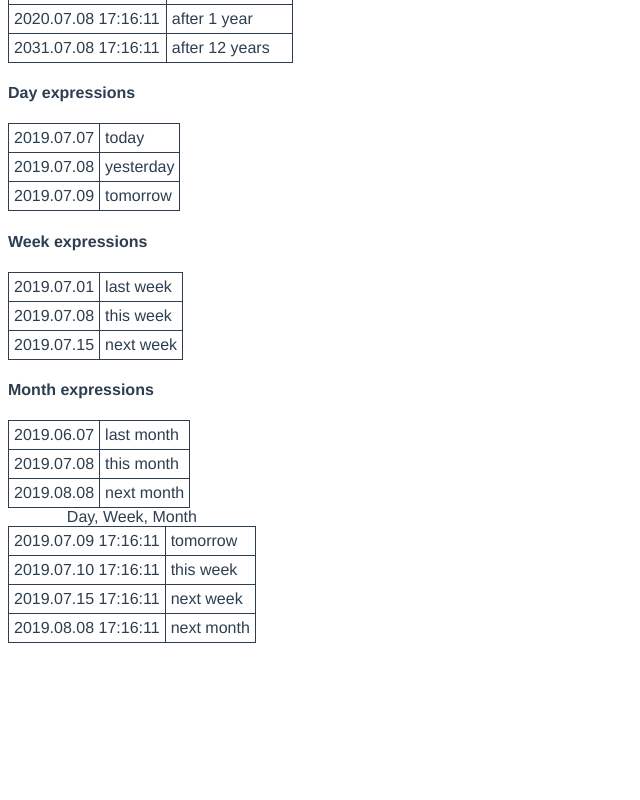
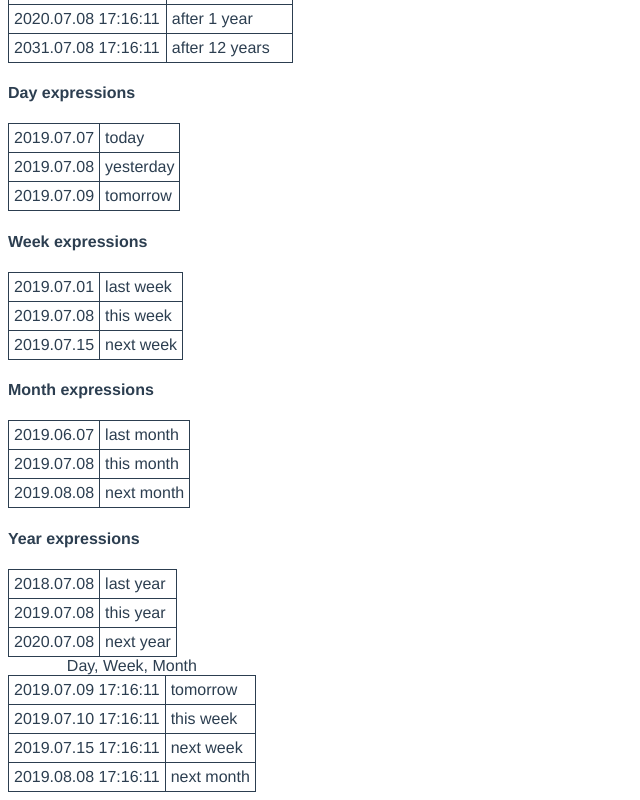
Before and after one commit to PaxExterminatus/vue-dev-kit, a Vue app: page /time in a window 1280 px wide. Shown: the part 885-1685 px from the top of the page, without its empty margins (0-640 px from the left). Before the commit the page ends 1536 px from the top, so only its background shows below. Built offline with nearby package versions, Linux system fonts and the light colour scheme.

Commit message:
time update ExpressionWithinYear

```diff
--- a/src/lib/time/TimeDisplay/TimeInterval.ts
+++ b/src/lib/time/TimeDisplay/TimeInterval.ts
@@ -42,3 +42,11 @@ export class ExpressionWithinMonth extends TimeExpressionInterval {
         if (position === 'next') return 'next month';
     }
 }
+export class ExpressionWithinYear extends TimeExpressionInterval {
+    display() {
+        const position = this.interval('year');
+        if (position === 'last') return 'last year';
+        if (position === 'this') return 'this year';
+        if (position === 'next') return 'next year';
+    }
+}
--- a/src/views/TimePage.vue
+++ b/src/views/TimePage.vue
@@ -44,6 +44,14 @@
                             <td><time-expression :date="dt" :expressions="expressionsMonth"/></td>
                         </tr>
                     </table>
+
+                    <h4>Year expressions</h4>
+                    <table>
+                        <tr v-for="dt of year">
+                            <td>{{dt.format('YYYY.MM.DD')}}</td>
+                            <td><time-expression :date="dt" :expressions="expressionsYear"/></td>
+                        </tr>
+                    </table>
                 </div>
 
                 <table>
@@ -61,7 +69,7 @@
 <script>
 import moment from 'moment'
 import TimeExpression from 'time/TimeExpression'
-import {ExpressionWithinDay,ExpressionWithinWeek,ExpressionWithinMonth} from 'time/TimeDisplay/TimeInterval'
+import {ExpressionWithinDay,ExpressionWithinWeek,ExpressionWithinMonth,ExpressionWithinYear} from 'time/TimeDisplay/TimeInterval'
 import {TimeDiffPast} from 'time/TimeDisplay/TimeDiffPast'
 import {TimeDiffFuture} from 'time/TimeDisplay/TimeDiffFuture'
 export default {
@@ -117,11 +125,17 @@ export default {
             moment(),
             moment().add(31,'d'),
         ],
+        year: [
+            moment().subtract(1,'y'),
+            moment(),
+            moment().add(1,'y'),
+        ],
         expressionsPast: [TimeDiffPast],
         expressionsFuture: [TimeDiffFuture],
         expressionsDay: [ExpressionWithinDay],
         expressionsWeek: [ExpressionWithinWeek],
         expressionsMonth: [ExpressionWithinMonth],
+        expressionsYear: [ExpressionWithinYear],
         expressionsWeekAndDay: [ExpressionWithinDay,ExpressionWithinWeek,ExpressionWithinMonth,TimeDiffFuture,TimeDiffPast],
     }},
 }
```
